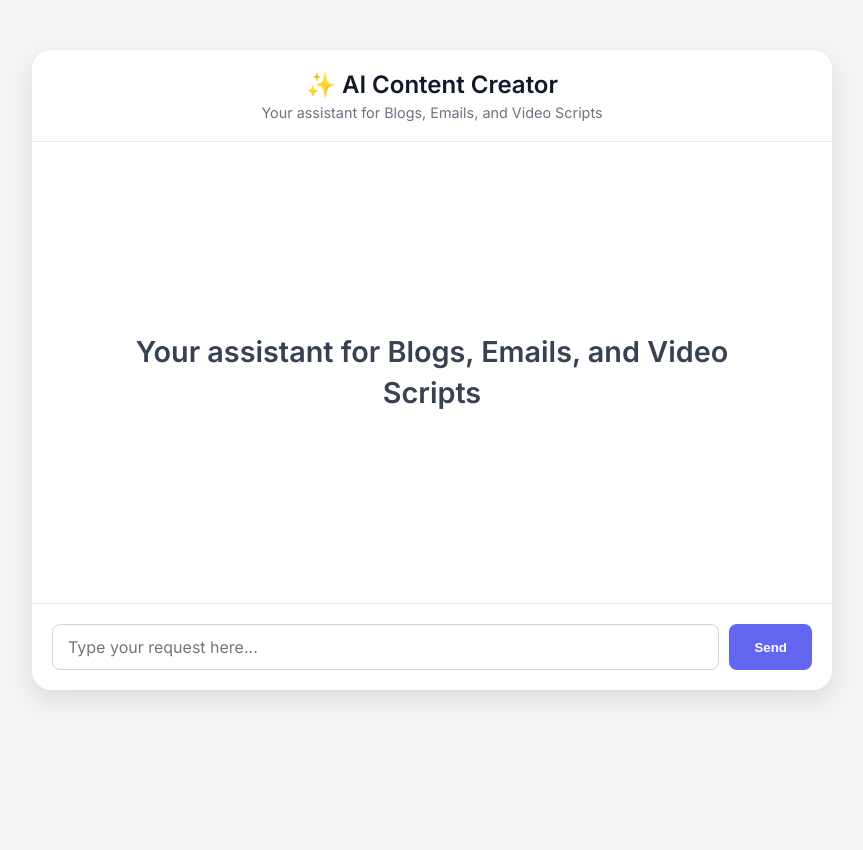
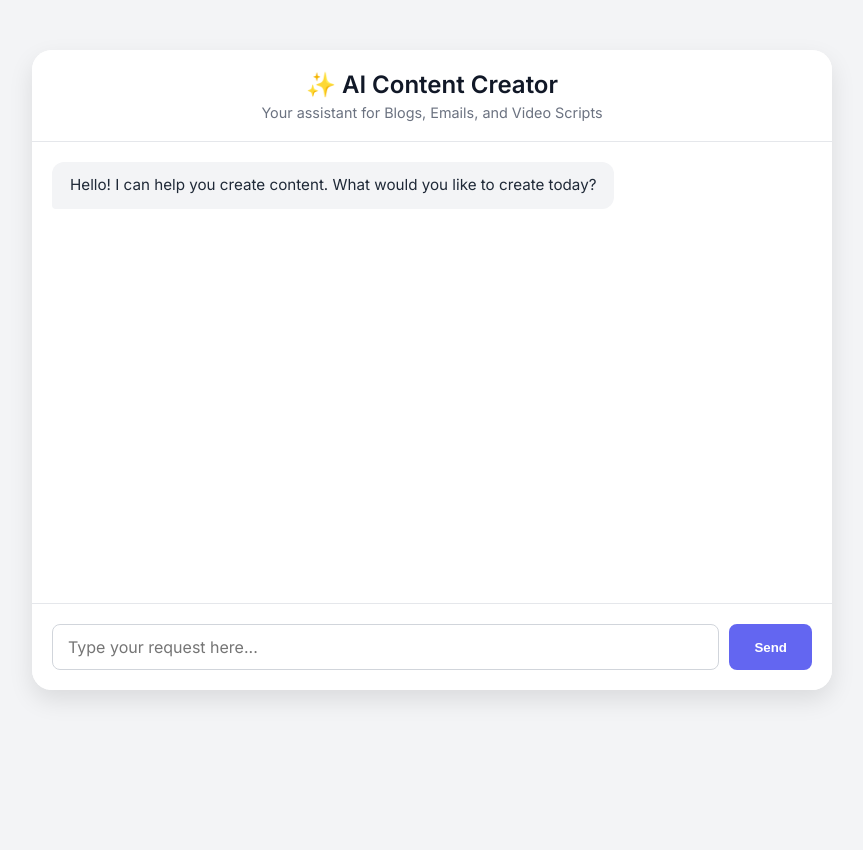
Before and after one commit to Arthirajacube84/Content-Creation, a Flask app: page / in a window 1280 px wide. Shown: the whole page, without its empty margins (208-1071 px from the left). After the commit the page ends 700 px from the top, so only its background shows below. Run offline with Flask 3, Linux system fonts and the light colour scheme.

Commit message:
Revert "Update UI: add centered welcome screen and adjust greeting message"
This reverts commit 49bdef8eef8e666994cb9a723e093a7bc894ddf6.

```diff
--- a/AI_ContentCreate-main/nodes.py
+++ b/AI_ContentCreate-main/nodes.py
@@ -53,7 +53,7 @@ def check_content_request(state: ChatState):
        - If type is similar to email (e.g. newsletter), map to EMAIL.
     2. If user wants content but no specific type: "ASK_TYPE: [topic]"
        - "create content for project manager" -> "ASK_TYPE: project manager"
-    3. If user says a greeting (hi, hello, hey, etc.): "GREETING: Hello! I can help you create content. What would you like to create today?"
+    3. If user says a greeting (hi, hello, hey, etc.): "GREETING: Hello! I can help you create blogs, emails, and video scripts. What would you like to create today?"
     4. If user asks to PICK or SELECT from previous results (e.g. "get the best blog", "which is best", "choose one"): "SELECT_BEST: [user_input]"
     5. If not about content creation: "OFF_TOPIC: I apologize, but I can only assist with content creation. How can I help you create content today?"
 
--- a/AI_ContentCreate-main/static/style.css
+++ b/AI_ContentCreate-main/static/style.css
@@ -9,12 +9,12 @@
 }
 
 body {
-  font-family: "Inter", sans-serif;
+    font-family: 'Inter', sans-serif;
     background-color: var(--bg-color);
     margin: 0;
     display: flex;
     justify-content: center;
-  height: 100vh;
+    align-height: 100vh;
     padding-top: 50px;
 }
 
@@ -23,7 +23,7 @@ body {
     max-width: 800px;
     background: var(--chat-bg);
     border-radius: 20px;
-  box-shadow: 0 10px 25px rgba(0, 0, 0, 0.1);
+    box-shadow: 0 10px 25px rgba(0,0,0,0.1);
     overflow: hidden;
     display: flex;
     flex-direction: column;
@@ -63,23 +63,6 @@ header p {
     display: flex;
     flex-direction: column;
     gap: 15px;
-  position: relative;
-}
-
-.welcome-screen {
-  position: absolute;
-  top: 50%;
-  left: 50%;
-  transform: translate(-50%, -50%);
-  text-align: center;
-  width: 80%;
-}
-
-.welcome-screen h2 {
-  font-size: 1.8rem;
-  color: #374151;
-  font-weight: 600;
-  line-height: 1.4;
 }
 
 .message {
--- a/AI_ContentCreate-main/templates/index.html
+++ b/AI_ContentCreate-main/templates/index.html
@@ -17,8 +17,10 @@
 
         <div class="chat-container">
             <div id="chat-box" class="chat-box">
-                <div id="welcome-screen" class="welcome-screen">
-                    <h2>Your assistant for Blogs, Emails, and Video Scripts</h2>
+                <div class="message ai-message">
+                    <div class="message-content">
+                        Hello! I can help you create content. What would you like to create today?
+                    </div>
                 </div>
             </div>
 
@@ -32,7 +34,6 @@
     <script>
         const chatBox = document.getElementById('chat-box');
         const userInput = document.getElementById('user-input');
-        const welcomeScreen = document.getElementById('welcome-screen');
 
         // Allow Enter key to send
         userInput.addEventListener('keypress', function (e) {
@@ -44,11 +45,6 @@
         async function sendMessage() {
             const message = userInput.value.trim();
             if (!message) return;
-
-            // Hide welcome screen on first message
-            if (welcomeScreen) {
-                welcomeScreen.style.display = 'none';
-            }
 
             // Add User Message to Chat
             addMessage(message, 'user-message');
```
Lines whose indentation alone changed are shown as unchanged.
